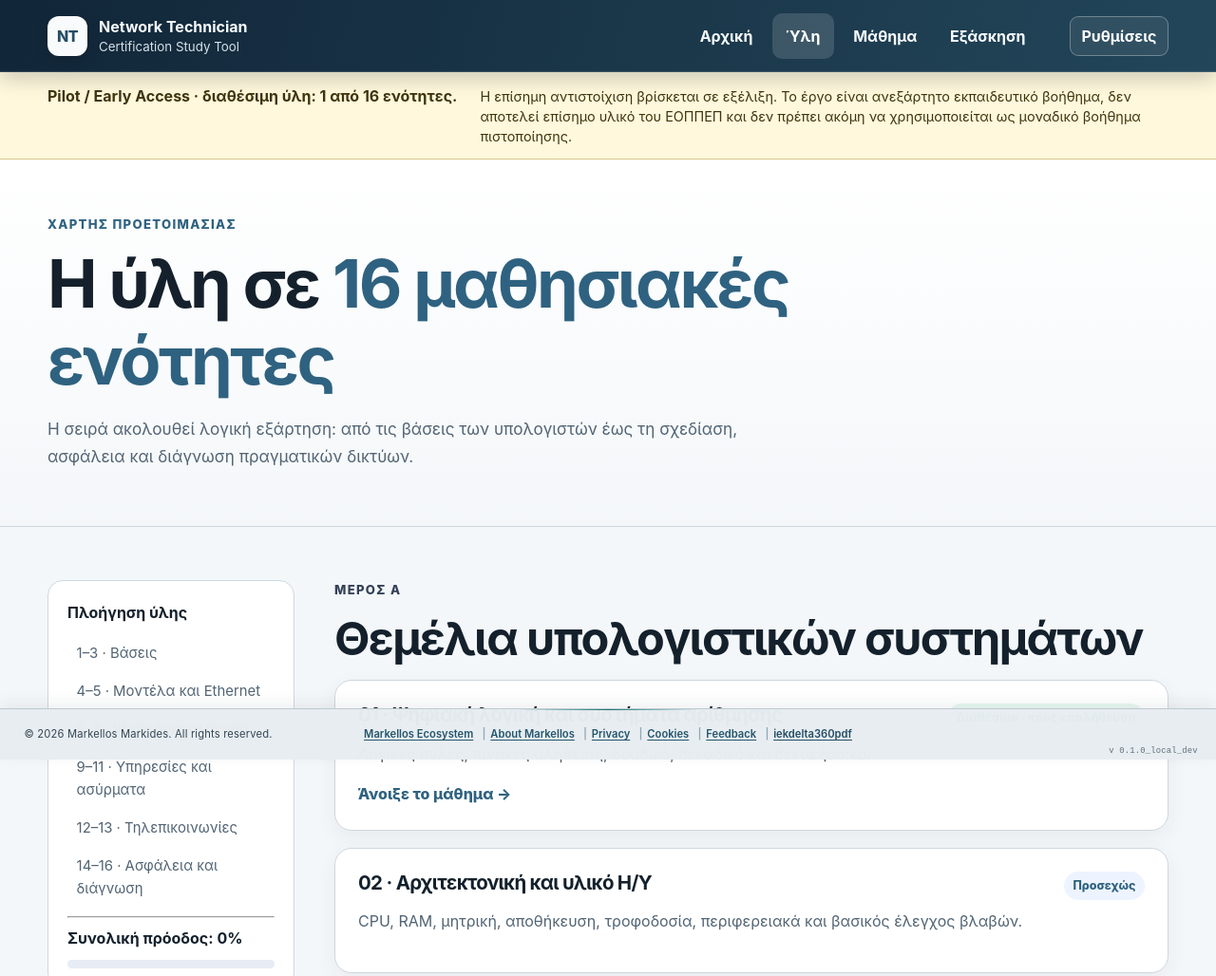
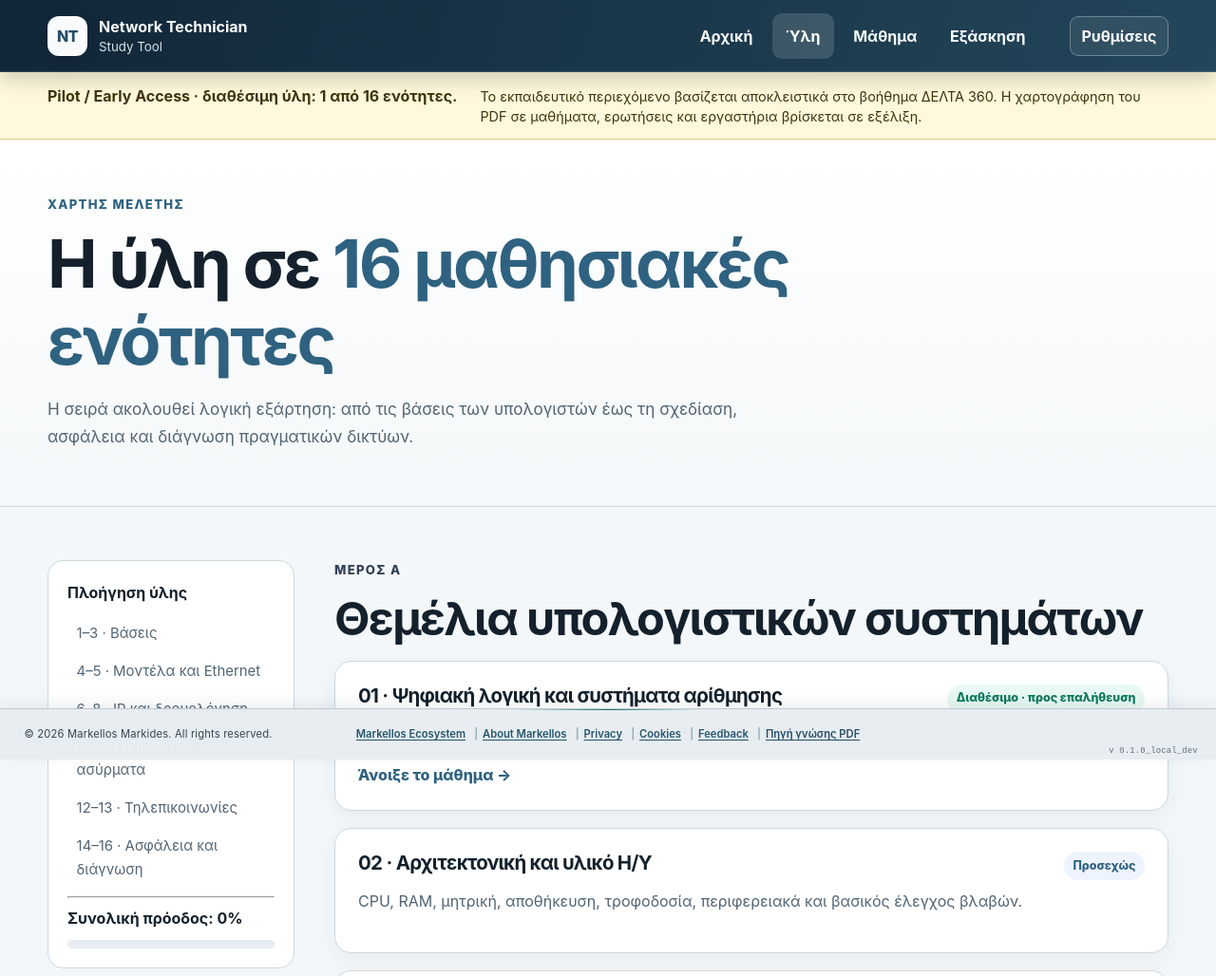
Before and after one commit to mmark76/Certification-in-Network-and-Telecommunications-Technology, a plain HTML site: page curriculum.html in a window 1280 px wide. Shown: the top 1028 px of the page at 95% size. Drawn offline with Linux system fonts and the light colour scheme.

Commit message:
Remove certification-body references from the curriculum page

```diff
--- a/curriculum.html
+++ b/curriculum.html
@@ -3,8 +3,8 @@
 <head>
   <meta charset="utf-8">
   <meta name="viewport" content="width=device-width, initial-scale=1">
-  <meta name="description" content="Χάρτης ύλης για την πιστοποίηση Τεχνικού Δικτύων και Τηλεπικοινωνιών.">
-  <title>Χάρτης Ύλης | Network Technician Certification</title>
+  <meta name="description" content="Χάρτης μελέτης για Τεχνικούς Δικτύων και Τηλεπικοινωνιών, βασισμένος στο βοήθημα ΔΕΛΤΑ 360.">
+  <title>Χάρτης Ύλης | Network Technician Study Tool</title>
   <link rel="stylesheet" href="assets/styles.css">
   <link rel="stylesheet" href="assets/fixed-layout.css">
   <link rel="stylesheet" href="assets/interface-overrides.css">
@@ -16,7 +16,7 @@
   <a class="skip-link" href="#main">Μετάβαση στο περιεχόμενο</a>
   <header class="site-header">
     <div class="container nav-wrap">
-      <a class="brand" href="index.html"><span class="brand-mark">NT</span><span><strong>Network Technician</strong><small>Certification Study Tool</small></span></a>
+      <a class="brand" href="index.html"><span class="brand-mark">NT</span><span><strong>Network Technician</strong><small>Study Tool</small></span></a>
       <button class="nav-toggle" type="button" aria-expanded="false" aria-controls="main-nav">Μενού</button>
       <nav id="main-nav" class="main-nav" aria-label="Κύρια πλοήγηση">
         <a href="index.html">Αρχική</a><a class="active" href="curriculum.html">Ύλη</a><a href="lesson-digital-logic.html">Μάθημα</a><a href="practice-binary.html">Εξάσκηση</a>
@@ -30,14 +30,14 @@
   <aside class="pilot-notice" aria-label="Κατάσταση Pilot / Early Access">
     <div class="container">
       <strong>Pilot / Early Access · διαθέσιμη ύλη: 1 από 16 ενότητες.</strong>
-      <p>Η επίσημη αντιστοίχιση βρίσκεται σε εξέλιξη. Το έργο είναι ανεξάρτητο εκπαιδευτικό βοήθημα, δεν αποτελεί επίσημο υλικό του ΕΟΠΠΕΠ και δεν πρέπει ακόμη να χρησιμοποιείται ως μοναδικό βοήθημα πιστοποίησης.</p>
+      <p>Το εκπαιδευτικό περιεχόμενο βασίζεται αποκλειστικά στο βοήθημα ΔΕΛΤΑ 360. Η χαρτογράφηση του PDF σε μαθήματα, ερωτήσεις και εργαστήρια βρίσκεται σε εξέλιξη.</p>
     </div>
   </aside>
 
   <main id="main">
     <section class="page-hero">
       <div class="container">
-        <p class="eyebrow">Χάρτης προετοιμασίας</p>
+        <p class="eyebrow">Χάρτης μελέτης</p>
         <h1>Η ύλη σε <span>16 μαθησιακές ενότητες</span></h1>
         <p>Η σειρά ακολουθεί λογική εξάρτηση: από τις βάσεις των υπολογιστών έως τη σχεδίαση, ασφάλεια και διάγνωση πραγματικών δικτύων.</p>
       </div>
@@ -133,8 +133,8 @@
       <a class="ecosystem-footer__link" href="https://markellosecosystem.com/about/" target="_blank" rel="noopener noreferrer">About Markellos</a>
       <a class="ecosystem-footer__link" href="https://markellosecosystem.com/privacy/" target="_blank" rel="noopener noreferrer">Privacy</a>
       <a class="ecosystem-footer__link" href="https://markellosecosystem.com/cookies/" target="_blank" rel="noopener noreferrer">Cookies</a>
-      <a class="ecosystem-footer__link" href="mailto:markellos.markides@gmail.com?subject=NTT%20Certification%20Feedback">Feedback</a>
-      <a class="ecosystem-footer__link footer-pdf-button" href="https://www.iekdelta360.edu.gr/files/repository/eoppep/%CE%99%CE%95%CE%9A-%CE%94%CE%95%CE%9B%CE%A4%CE%91-360-technikos-diktion.pdf" target="_blank" rel="noopener noreferrer">iekdelta360pdf</a>
+      <a class="ecosystem-footer__link" href="mailto:markellos.markides@gmail.com?subject=NTT%20Study%20Tool%20Feedback">Feedback</a>
+      <a class="ecosystem-footer__link footer-pdf-button" href="https://www.iekdelta360.edu.gr/files/repository/%65%6F%70%70%65%70/%CE%99%CE%95%CE%9A-%CE%94%CE%95%CE%9B%CE%A4%CE%91-360-technikos-diktion.pdf" target="_blank" rel="noopener noreferrer">Πηγή γνώσης PDF</a>
     </nav>
     <span class="ecosystem-footer__version" data-build-version>v 0.1.0_local_dev</span>
   </footer>
```
